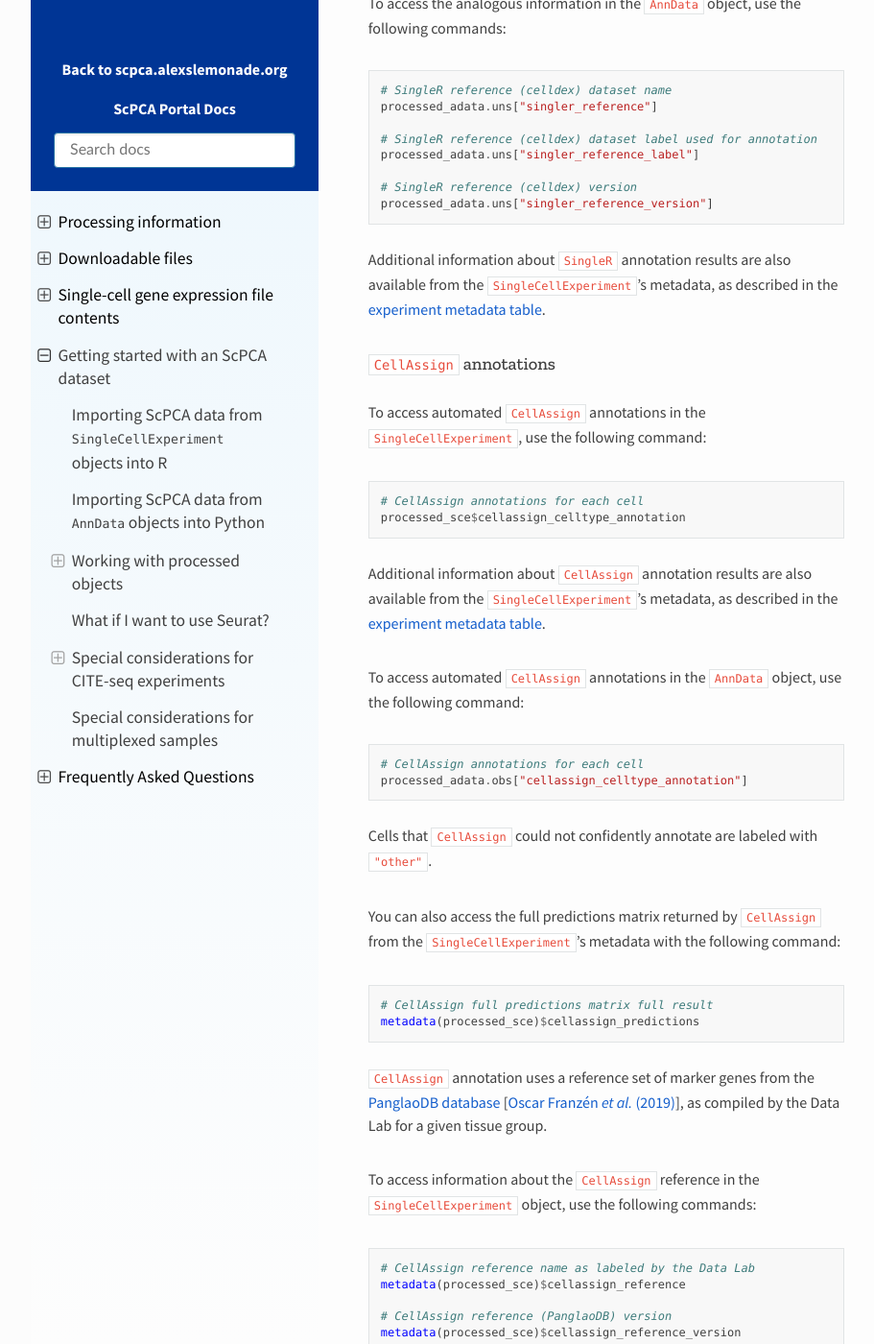
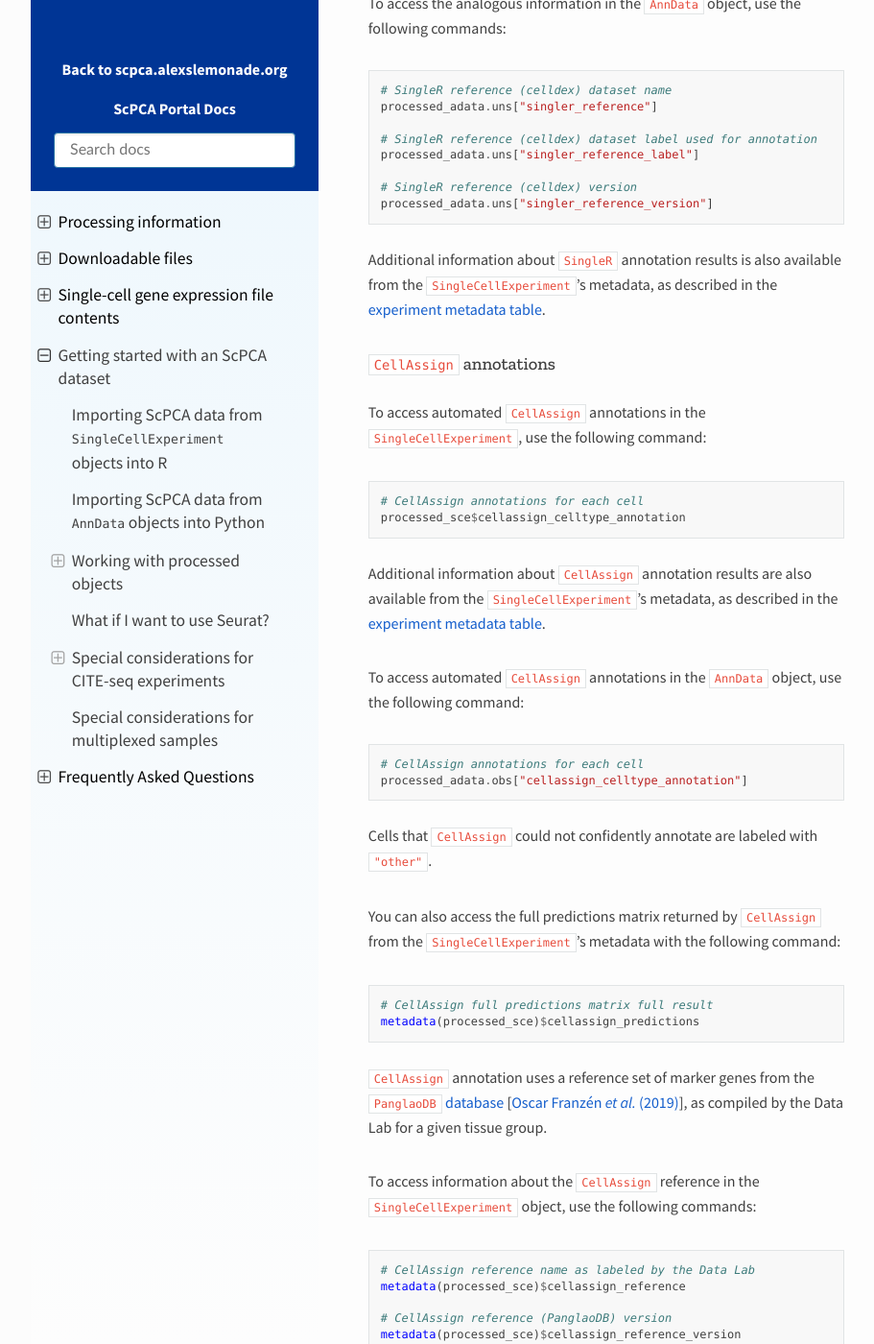
Before and after one commit to DongzeHE/scpca-docs, a Sphinx documentation site: the page built from docs/getting_started.md, in a window 1280 px wide and 1400 px high, scrolled down 8946 px. Shown: the whole window at 96% size, without its empty margins (158-1069 px from the left). Built offline with Sphinx 7.4.7 and the Read the Docs theme 2.0.0, drawn with Linux system fonts in a browser that asks for light colours; some of the changed text lies outside the part shown.

Commit message:
fix spelling and some are -> is

````diff
--- a/docs/getting_started.md
+++ b/docs/getting_started.md
@@ -306,7 +306,7 @@
 ```
 
 <!-- TODO: this instead? -->
-Additional information about `SingleR` annotation results are also available from the `SingleCellExperiment`'s metadata, as described in the {ref}`experiment metadata table<sce_file_contents:SingleCellExperiment experiment metadata>`.
+Additional information about `SingleR` annotation results is also available from the `SingleCellExperiment`'s metadata, as described in the {ref}`experiment metadata table<sce_file_contents:SingleCellExperiment experiment metadata>`.
 
 
 #### `CellAssign` annotations
@@ -336,8 +336,7 @@
 metadata(processed_sce)$cellassign_predictions
 ```
 
-
-`CellAssign` annotation uses a reference set of marker genes from the [PanglaoDB database](https://panglaodb.se/) [[Oscar Franzén _et al._ (2019)](https://doi.org/10.1093/database/baz046)], as compiled by the Data Lab for a given tissue group.
+`CellAssign` annotation uses a reference set of marker genes from the [`PanglaoDB` database](https://panglaodb.se/) [[Oscar Franzén _et al._ (2019)](https://doi.org/10.1093/database/baz046)], as compiled by the Data Lab for a given tissue group.
 
 To access information about the `CellAssign` reference in the `SingleCellExperiment` object, use the following commands:
 
@@ -362,7 +361,7 @@
 ```
 
 <!-- TODO: this instead? -->
-Additional information about `CellAssign` annotation results are also available from the `SingleCellExperiment`'s metadata, as described in the {ref}`experiment metadata table<sce_file_contents:SingleCellExperiment experiment metadata>`.
+Additional information about `CellAssign` annotation results is also available from the `SingleCellExperiment`'s metadata, as described in the {ref}`experiment metadata table<sce_file_contents:SingleCellExperiment experiment metadata>`.
 
 
 ## What if I want to use Seurat?
````
Also changed, not shown: 1 other file.
